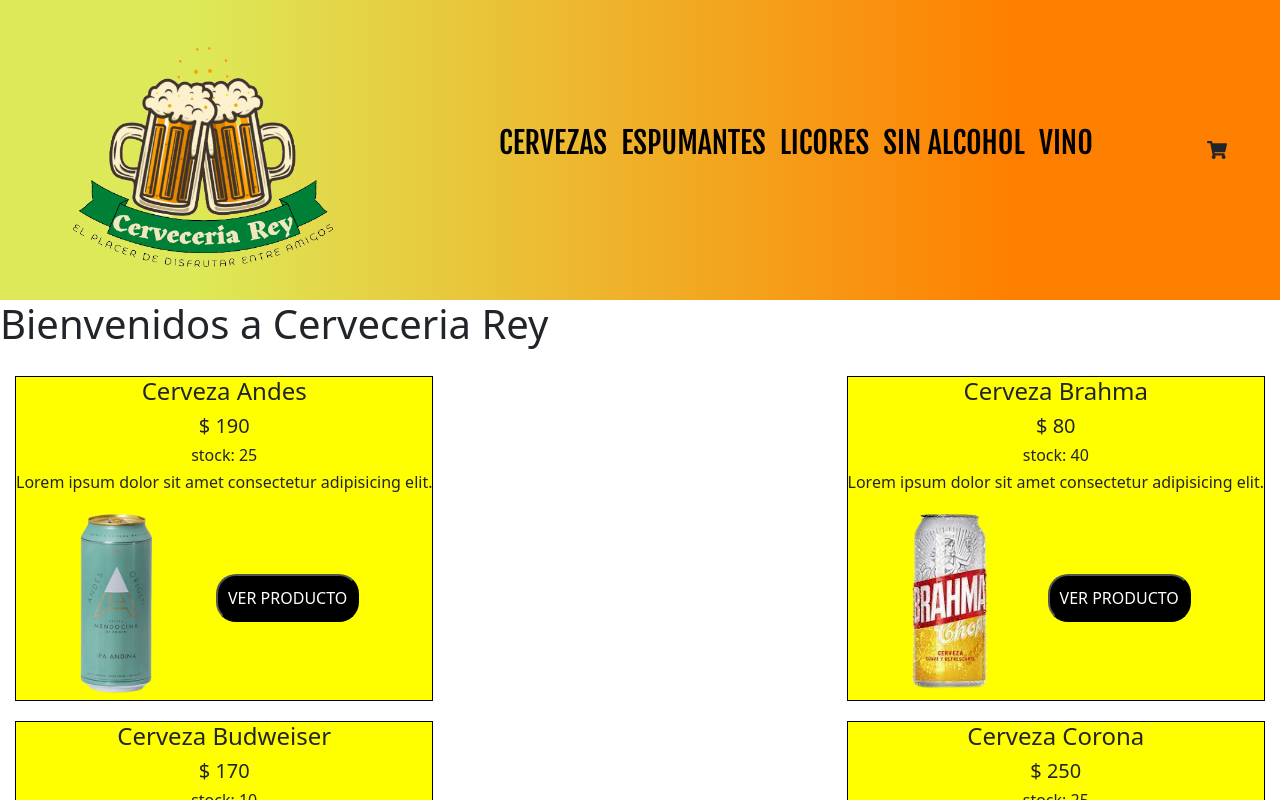
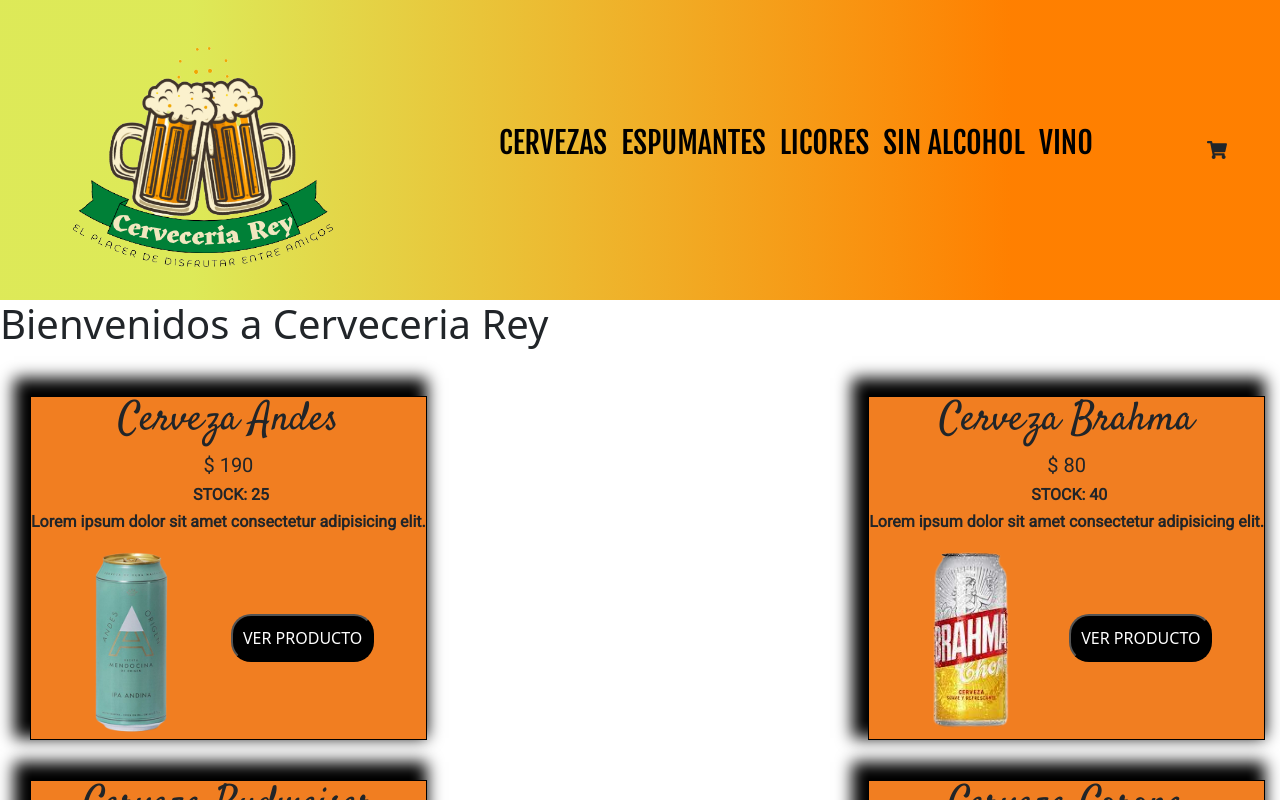
Before and after one commit to mateo1496/Cerveceria-Rey, a React (Create React App) app: page / in a window 1280 px wide. Shown: the top 800 px of the page. Built offline with nearby package versions, Linux system fonts and the light colour scheme; the HTML template or start-up script is replaced by a standard one.

Commit message:
nuevos estilos

```diff
--- a/src/Estilos.css
+++ b/src/Estilos.css
@@ -143,18 +143,56 @@
 }
 
 /* CARD */
+.titleTop{
+    font-size: 50px;
+    text-align: center;
+    text-transform: uppercase;
+    font-family: 'Bitter', serif;
+    background-color: yellow;
+    margin-top: 20px;
+    box-shadow: inset -5px -5px 10px  0 orange;
+    margin-left: 15%;
+    margin-right: 15%;
+    border-radius: 20px;
+}
+
 .allCard{
     border: 1px solid black;
-    background-color: yellow;
-    margin-top: 20px;
-    margin-left: 15px;
+    background-color: rgba(240, 113, 9, 0.9);
+    margin-top: 40px;
+    margin-left: 30px;
     margin-right: 15px;
+    box-shadow: -8px -10px 15px 8px black;
+}
+
+.title{
+    font-family: 'Satisfy', cursive;
+    font-size: 40px;
+}
+
+.price{
+    font-family: 'Roboto', sans-serif;
+    font-weight: 600px;
 }
 
 .img{
     width: 200px;
     height: 200px;
     margin: auto;
+}
+
+.stock{
+    font-family: 'Roboto', sans-serif;
+    font-weight: 600;
+    width: 120px;
+    margin-left: 140px;
+    font-family: 'Roboto', sans-serif;
+    text-transform: uppercase;
+}
+
+.description{
+    font-family: 'Roboto', sans-serif;
+    font-weight: 600;
 }
 
 .button{
```
